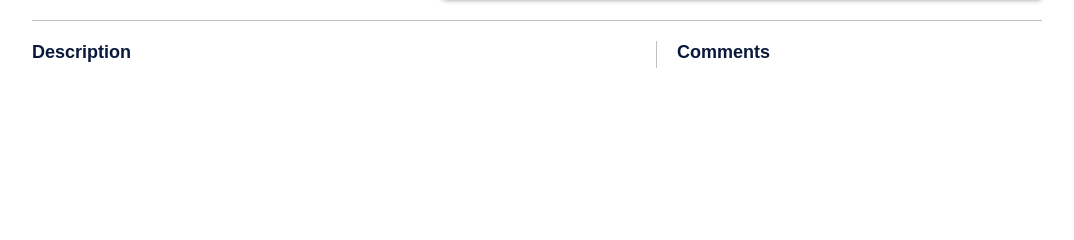
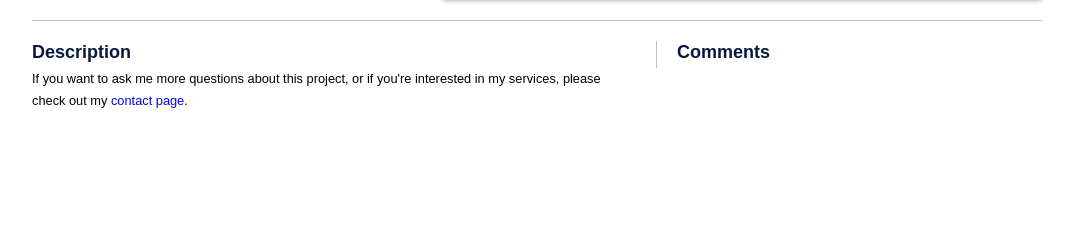
Before and after one commit to janhartigan/janhartigan, a PHP site: template application/views/portfolio/portfolio_item.php in a window 1280 px wide. Shown: the part 459-699 px from the top of the page, without its empty margins (103-1177 px from the left). Run offline with PHP 8.4, Linux system fonts and the light colour scheme; the template is opened without the code that fills it, so the values that code supplies are empty.

Commit message:
adding bottom text for all portfolio items

```diff
--- a/application/views/portfolio/portfolio_item.php
+++ b/application/views/portfolio/portfolio_item.php
@@ -33,5 +33,8 @@
 	<h3>Description</h3>
 	<div class="portfolio_description">
 		<?php echo $item['marked_up_description']?>
+
+		<p>If you want to ask me more questions about this project, or if you're interested in my services, please check out my
+		<a href="/contact">contact page</a>.</p>
 	</div>
 </div>
```
